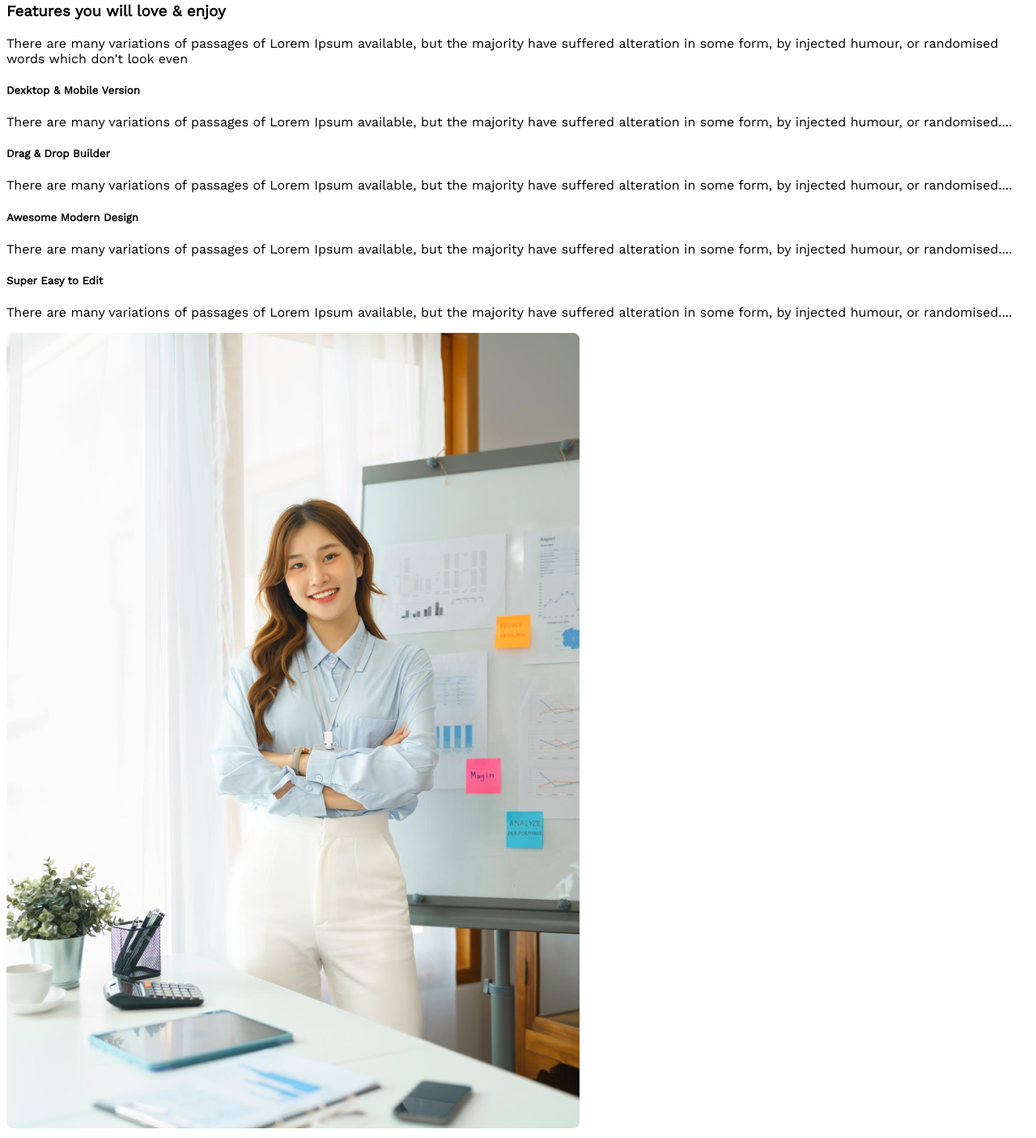
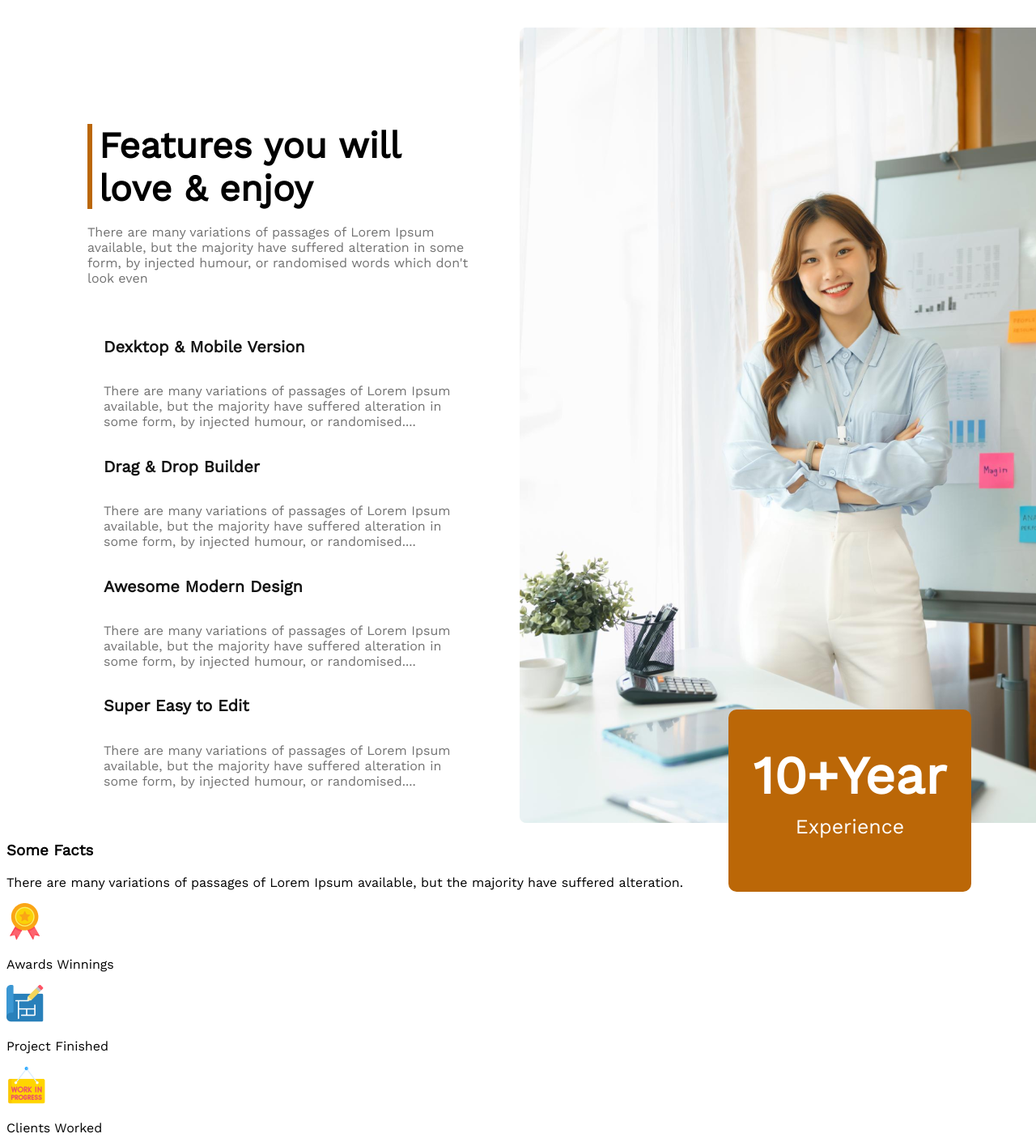
Before and after one commit to abdur-rahman-rubel/assignment2, a plain HTML site: page index.html in a window 1280 px wide. Shown: the part 2124-3529 px from the top of the page at 81% size. Drawn offline with nearby package versions, Linux system fonts and the light colour scheme.

Commit message:
feature list section

```diff
--- a/index.html
+++ b/index.html
@@ -70,35 +70,40 @@
         <section>
             <div class="feature-list-and-image-container">
                 <div class="list-section">
-                    <h3 class="list-heading">Features you will love & enjoy</h3>
+                    <h3 class="list-heading">
+                        <div class="vl"></div>
+                        <div class="heading">Features you will love & enjoy</div>
+                    </h3>
                 <div class="list-des">There are many variations of passages of Lorem Ipsum available, but the majority have suffered alteration in some form, by injected humour, or randomised words which don't look even</div>
                 <div class="list">
                     <div class="list-item">
-                        <h5>Dexktop & Mobile Version</h5>
-                        <p>There are many variations of passages of Lorem Ipsum available, but the majority have suffered alteration in some form, by injected humour, or randomised....</p>
+                        <h5 class="item-heading">Dexktop & Mobile Version</h5>
+                        <p class="item-des">There are many variations of passages of Lorem Ipsum available, but the majority have suffered alteration in some form, by injected humour, or randomised....</p>
                     </div>
                     <div class="list-item">
-                        <h5>Drag & Drop Builder</h5>
-                        <p>There are many variations of passages of Lorem Ipsum available, but the majority have suffered alteration in some form, by injected humour, or randomised....</p>
+                        <h5 class="item-heading">Drag & Drop Builder</h5>
+                        <p class="item-des">There are many variations of passages of Lorem Ipsum available, but the majority have suffered alteration in some form, by injected humour, or randomised....</p>
                     </div>
                     <div class="list-item">
-                        <h5>Awesome Modern Design</h5>
-                        <p>There are many variations of passages of Lorem Ipsum available, but the majority have suffered alteration in some form, by injected humour, or randomised....</p>
+                        <h5 class="item-heading">Awesome Modern Design</h5>
+                        <p class="item-des">There are many variations of passages of Lorem Ipsum available, but the majority have suffered alteration in some form, by injected humour, or randomised....</p>
                     </div>
                     <div class="list-item">
-                        <h5>Super Easy to Edit</h5>
-                        <p>There are many variations of passages of Lorem Ipsum available, but the majority have suffered alteration in some form, by injected humour, or randomised....</p>
+                        <h5 class="item-heading">Super Easy to Edit</h5>
+                        <p class="item-des">There are many variations of passages of Lorem Ipsum available, but the majority have suffered alteration in some form, by injected humour, or randomised....</p>
                     </div>
                 </div>
                 </div>
                 <div class="image-section">
                     <img src="images/architect.png" alt="">
-                </div>
-                <div class="experience-btn">
-                    <h2>10+Year</h2>
-                    <h6>Experience</h6>
+                    <div class="ex-btn">
+                        <h2 class="year">10+Year</h2>
+                        <h6 class="ex">Experience</h6>
+                    </div>
                 </div>
             </div>
+
+
         </section>
 
         <!-- Facts section -->
--- a/styles/style.css
+++ b/styles/style.css
@@ -102,3 +102,77 @@ header{
     font-size: 16px;
     color: #727272;
 }
+
+/* <!-- feature list section --> */
+.feature-list-and-image-container{
+    display: flex;
+    justify-items: center;
+    gap: 50px;
+}
+.list-section{
+    padding-top: 150px;
+    width: 50%;
+}
+.list-heading{
+    display: flex;
+    gap: 8px;
+    padding-left: 100px;
+}
+.vl {
+    border-left: 6px solid #bb6707;
+    height: 105px;
+  }
+  .heading{
+    width: 470px;
+    height: 105px;
+    font-weight: 700;
+    font-size: 45px;
+  }
+
+  .list-des{
+    ont-size: 16px;
+    color: #727272;
+    padding-bottom: 30px;
+    padding-left: 100px;
+  }
+  .list{
+    padding-left: 120px;
+  }
+  .item-heading{
+    font-weight: 600;
+    font-size: 20px;
+    color: #131313;
+  }
+  .item-des{
+    color: #727272;
+    font-size: 16px
+  }
+  .image-section{
+    padding-top: 50px;
+  }
+
+  .ex-btn{
+    /* justify-content: center; */
+    padding-top: 25px;
+    line-height: .1;
+    border-radius: 10px;
+    text-align: center;
+    width: 300px;
+    height: 200px;
+    background-color: #bb6707;
+  }
+.year{
+    font-weight: 700;
+    font-size: 65px;
+    color: #FFFFFF;
+}
+ .ex{
+    font-weight: 500;
+    font-size: 25px;
+    color: #FFFFFF;
+ }
+ .image-section .ex-btn{
+    position: absolute;
+  top: 3000px;
+  left: 900px;
+ }
```
